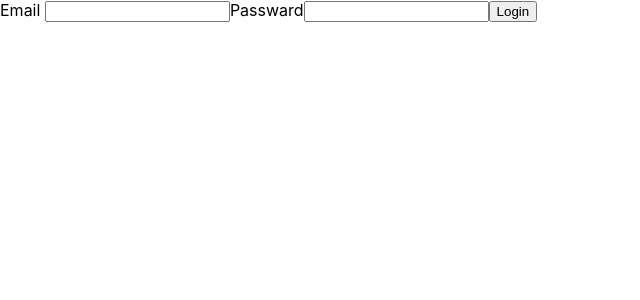
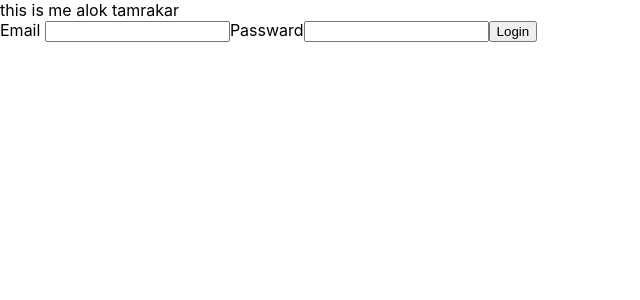
Before and after one commit to TammyAlok2/17-feb, a React (Create React App) app: page / in a window 1280 px wide. Shown: the top 300 px of the page, without its empty margins (0-640 px from the left). Built offline with nearby package versions, Linux system fonts and the light colour scheme.

Commit message:
commit on the login page

```diff
--- a/src/Login.jsx
+++ b/src/Login.jsx
@@ -13,6 +13,7 @@ setallEntry([...AllEntry,newEntry]);
   return (
     <>
       <div>
+        this is me alok tamrakar
         <form action="" onSubmit={SubmitLogin}>
           <label htmlFor="email"> Email </label>
           <input
```
